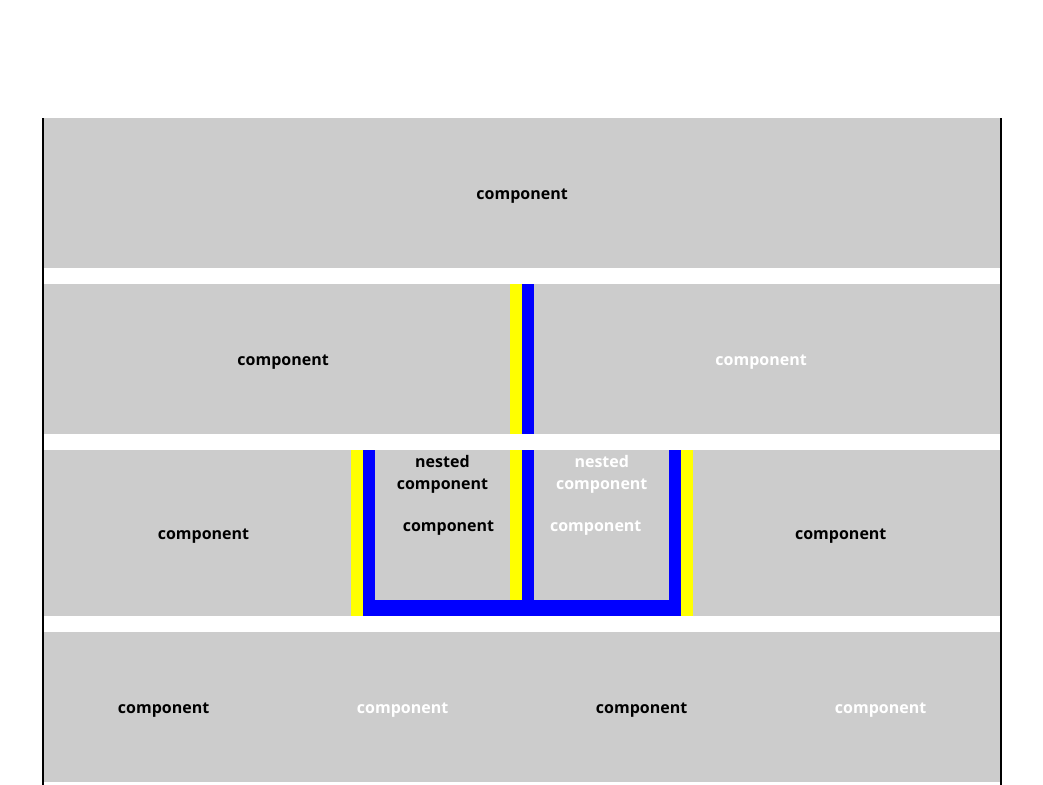
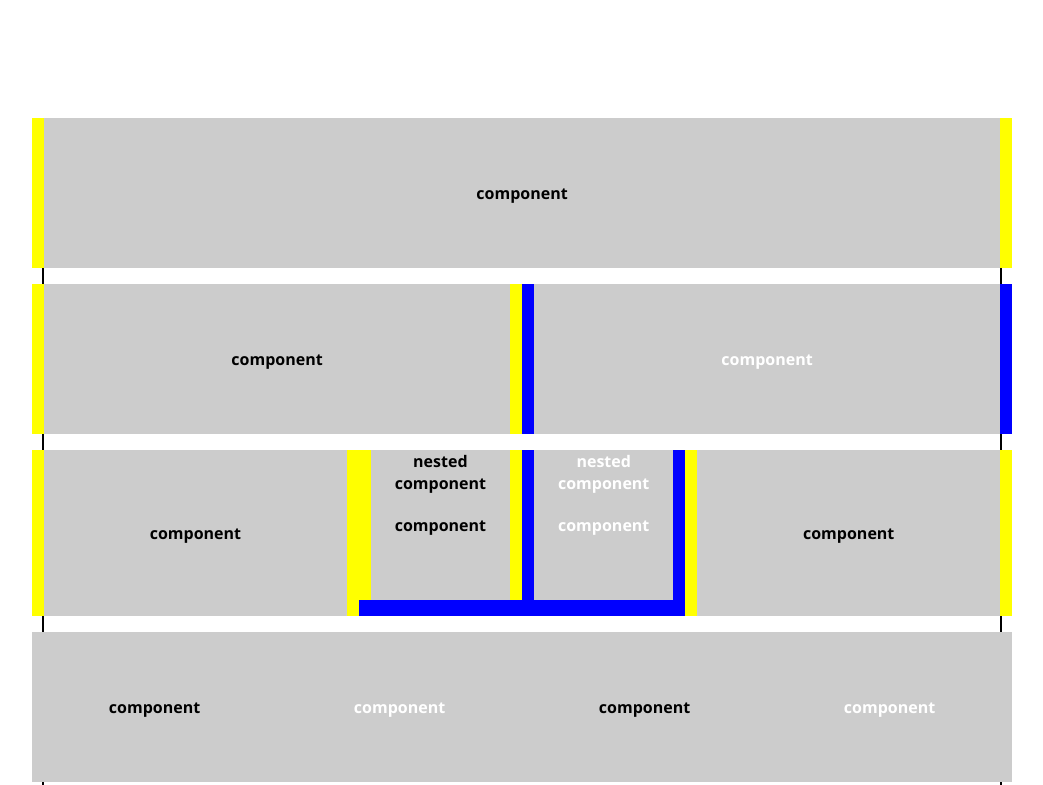
Before and after one commit to igaman/prisma-star-wars, a website built with webpack: page index.html in a window 1280 px wide. Shown: the part 620-1405 px from the top of the page, without its empty margins (118-1161 px from the left). Built offline with nearby package versions, Linux system fonts and the light colour scheme.

Commit message:
change flexbox rules new css

```diff
--- a/css/design-system/_grid.scss
+++ b/css/design-system/_grid.scss
@@ -17,8 +17,16 @@ $gutter-space-large: 24;
 
 @mixin gridContainer() {
   display: flex;
+  -webkit-box-flex: 0;
+  -ms-flex: 0 1 auto;
+  flex: 0 1 auto;
+  -webkit-box-orient: horizontal;
+  -webkit-box-direction: normal;
+  -ms-flex-direction: row;
+  flex-direction: row;
+  -ms-flex-wrap: wrap;
   flex-wrap: wrap;
-  width: 100%;
+  box-sizing: border-box;
 }
 
 @mixin grid($cols, $sideCuts: true) {
@@ -26,23 +34,13 @@ $gutter-space-large: 24;
   $widthModifier: $maxCols / $cols;
   $width: (100% / $widthModifier);
   width: $width;
-
-  @if $sideCuts {
-    @if $widthModifier % 1 == 0 {
-      &:nth-child(#{$widthModifier}n + 1) {
-        padding-left: 0;
-      }
-
-      &:nth-child(#{$widthModifier}n) {
-        padding-right: 0;
-      }
-    }
-  }
+  box-sizing: border-box;
+  flex: 0 0 auto;
 }
 
 [class^="col-"] {
   padding: 0 ($gutter-space / 2 + 0px);
-  @media screen and (min-width: $large-breakpoint) {
+  @media (min-width: $large-breakpoint) {
     padding: 0 ($gutter-space-large / 2 + 0px);
   }
   //ng for no-gutters
@@ -51,13 +49,10 @@ $gutter-space-large: 24;
   }
 }
 
+//delete gutter for first and last child
 .row {
-  &>:first-child {
-    padding-left: 0;
-  }
-  &>:last-child {
-    padding-right: 0;
-  }
+  margin-right: -12px;
+  margin-left: -12px;
   @include gridContainer;
 }
 
@@ -69,19 +64,19 @@ $gutter-space-large: 24;
 
 @for $i from 1 through 12 {
   .col-#{$i}-mt {
-    @media screen and (max-width: ($tablet-breakpoint - 1px)) {
+    @media (max-width: ($tablet-breakpoint - 1px)) {
       @include grid($i);
     }
   }
 
   .col-#{$i}-md {
-    @media screen and (max-width: ($desktop-breakpoint - 1px)) {
+    @media (max-width: ($desktop-breakpoint - 1px)) {
       @include grid($i);
     }
   }
 
   .col-#{$i}-ml {
-    @media screen and (max-width: ($large-breakpoint - 1px)) {
+    @media (max-width: ($large-breakpoint - 1px)) {
       @include grid($i);
     }
   }
@@ -89,19 +84,19 @@ $gutter-space-large: 24;
 
 @for $i from 1 through 12 {
   .col-#{$i}-tab {
-    @media screen and (min-width: $tablet-breakpoint) {
+    @media (min-width: $tablet-breakpoint) {
       @include grid($i);
     }
   }
 
   .col-#{$i}-tab-md {
-    @media screen and (min-width: $tablet-breakpoint) and (max-width: ($desktop-breakpoint - 1px)) {
+    @media (min-width: $tablet-breakpoint) and (max-width: ($desktop-breakpoint - 1px)) {
       @include grid($i);
     }
   }
 
   .col-#{$i}-tab-ml {
-    @media screen and (min-width: $tablet-breakpoint) and (max-width: ($large-breakpoint - 1px)) {
+    @media (min-width: $tablet-breakpoint) and (max-width: ($large-breakpoint - 1px)) {
       @include grid($i);
     }
   }
@@ -109,13 +104,13 @@ $gutter-space-large: 24;
 
 @for $i from 1 through 12 {
   .col-#{$i}-desk {
-    @media screen and (min-width: $desktop-breakpoint) {
+    @media (min-width: $desktop-breakpoint) {
       @include grid($i);
     }
   }
 
   .col-#{$i}-desk-ml {
-    @media screen and (min-width: $desktop-breakpoint) and (max-width: ($large-breakpoint - 1px)) {
+    @media (min-width: $desktop-breakpoint) and (max-width: ($large-breakpoint - 1px)) {
       @include grid($i);
     }
   }
@@ -123,7 +118,7 @@ $gutter-space-large: 24;
 
 @for $i from 1 through 12 {
   .col-#{$i}-xl {
-    @media screen and (min-width: $large-breakpoint) {
+    @media (min-width: $large-breakpoint) {
       @include grid($i);
     }
   }
```
Also changed, not shown: css/design-system/grid.min.css.
